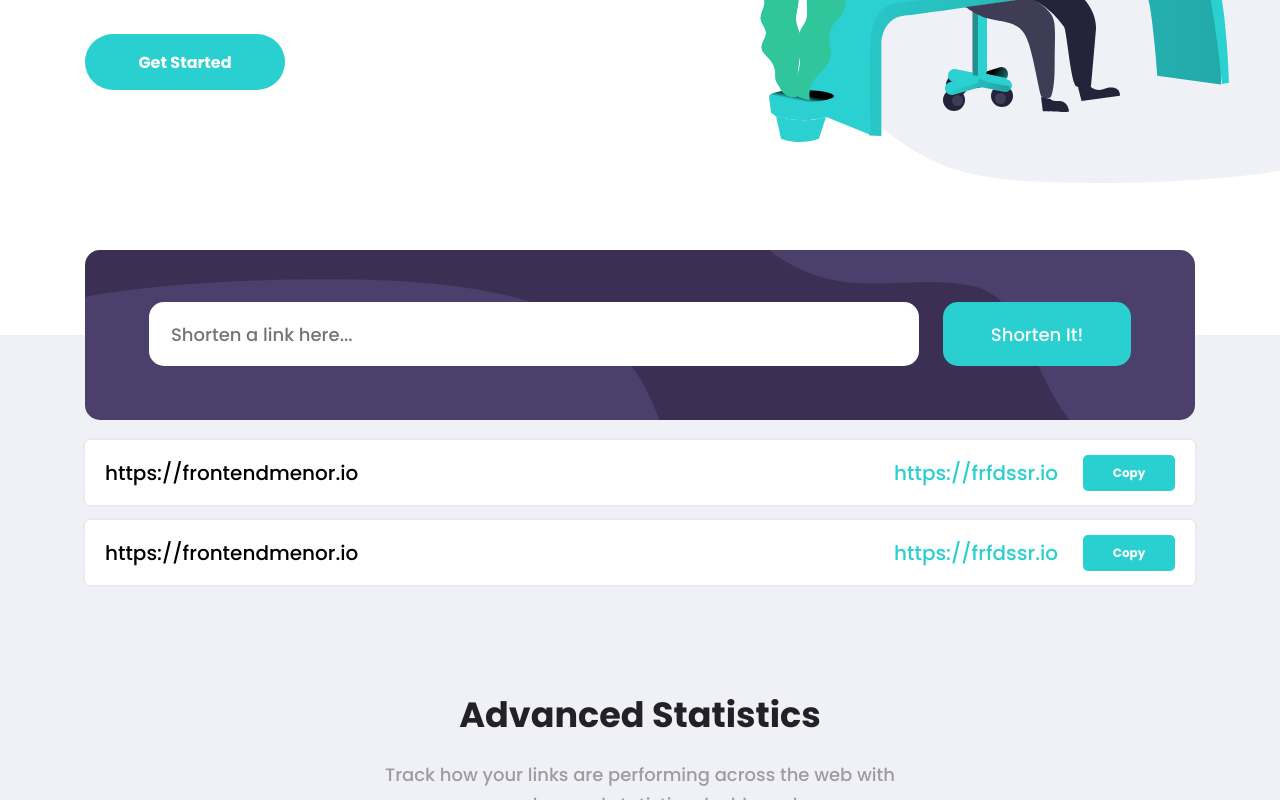
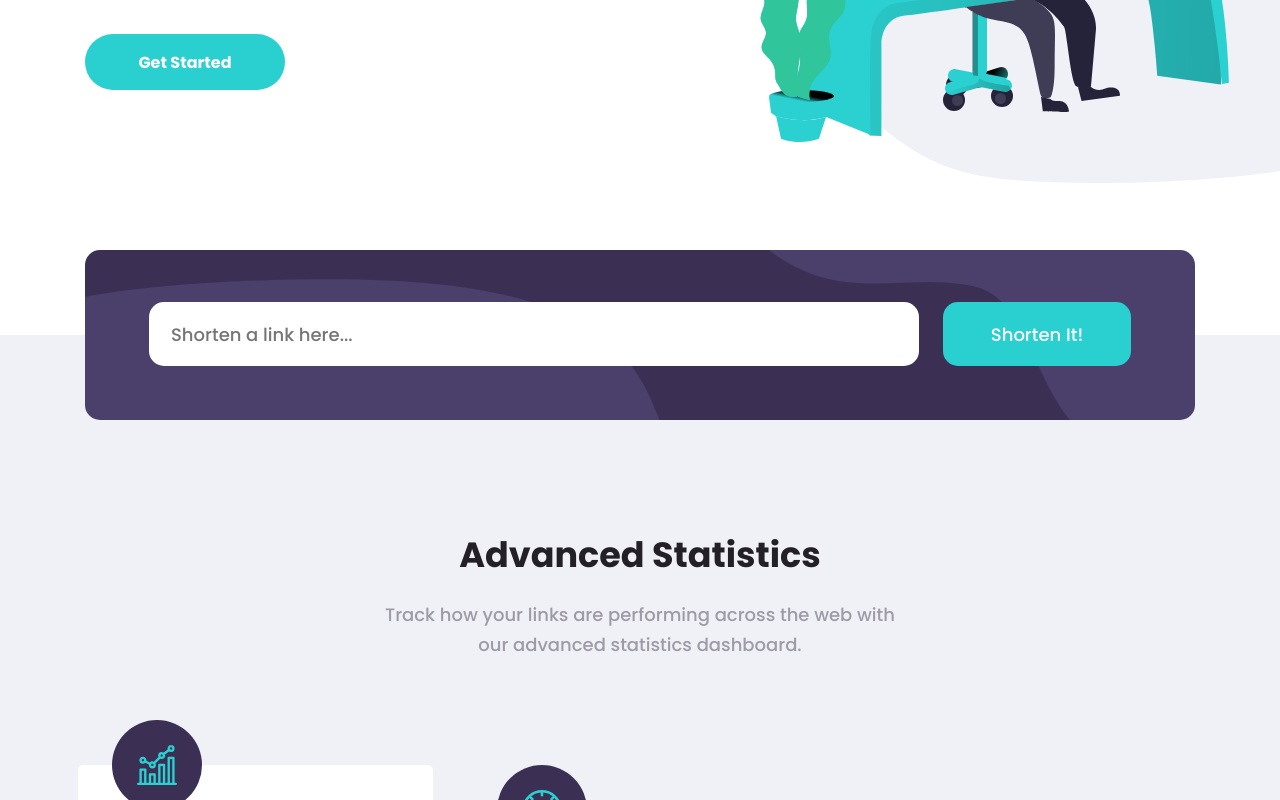
Before and after one commit to haczaPu/shortly-landing-page, a React (Create React App) app: page / in a window 1280 px wide. Shown: the part 465-1265 px from the top of the page. Built offline with nearby package versions, Linux system fonts and the light colour scheme.

Commit message:
api interaction added

```diff
--- a/package.json
+++ b/package.json
@@ -1,13 +1,16 @@
 {
   "name": "shortly-landing-page",
+
   "version": "0.1.0",
   "private": true,
   "dependencies": {
     "@testing-library/jest-dom": "^5.11.4",
     "@testing-library/react": "^11.1.0",
     "@testing-library/user-event": "^12.1.10",
+    "axios": "^0.21.1",
     "react": "^17.0.2",
     "react-dom": "^17.0.2",
+    "react-loading": "^2.0.3",
     "react-scripts": "4.0.3",
     "web-vitals": "^1.0.1"
   },
@@ -23,6 +26,7 @@
       "react-app/jest"
     ]
   },
+
   "browserslist": {
     "production": [
       ">0.2%",
@@ -34,5 +38,6 @@
       "last 1 firefox version",
       "last 1 safari version"
     ]
+
   }
 }
--- a/src/App.js
+++ b/src/App.js
@@ -1,8 +1,75 @@
 import "./style/style.css";
 import ShortenBox from "./components/ShortenBox";
 import LinksWrapper from "./components/LinksWrapper";
+import { useState, useEffect } from "react";
+import axios from "axios";
 
 function App() {
+  const [data, setData] = useState(null);
+  const [input, setInput] = useState("");
+  const [results, setResults] = useState([]);
+  const [loading, setLoading] = useState(false);
+
+  //Shorten url on btn click
+  const getData = e => {
+    e.preventDefault();
+    setLoading(true);
+    setInput("");
+    axios
+      .get(`https://api.shrtco.de/v2/shorten?url=${input}`)
+      .then(response => {
+        setData(response.data.result);
+        setResults([
+          ...results,
+          { original_link: response.data.result.original_link, short_link: response.data.result.short_link },
+        ]);
+        setLoading(false);
+      })
+      .catch(function (error) {
+        console.log(error);
+      });
+  };
+
+  //Input change
+  const handleInput = e => {
+    setInput(e.target.value);
+  };
+
+  //Copy link
+  const handleCopy = e => {
+    const copyBtn = e.target.parentNode.childNodes[0].innerHTML;
+    navigator.clipboard.writeText(copyBtn);
+
+    const allCopyBtns = document.querySelectorAll(".btn--copied");
+    allCopyBtns.forEach(btn => {
+      btn.innerHTML = "Copy";
+      btn.classList.remove("btn--copied");
+    });
+    e.target.innerHTML = "Copied!";
+    e.target.classList.add("btn--copied");
+  };
+
+  //Save links to local
+  useEffect(() => {
+    const saveLocalLinks = () => {
+      localStorage.setItem("savedLinks", JSON.stringify(results));
+    };
+    saveLocalLinks();
+  }, [results]);
+
+  //Get links from local
+  useEffect(() => {
+    const getLocalLinks = () => {
+      if (localStorage.getItem("savedLinks") === null) {
+        localStorage.setItem("savedLinks", JSON.stringify([]));
+      } else {
+        let linksLocal = JSON.parse(localStorage.getItem("savedLinks"));
+        setResults(linksLocal);
+      }
+    };
+    getLocalLinks();
+  }, []);
+
   return (
     <div className="App">
       <header className="header">
@@ -37,8 +104,8 @@ function App() {
       </header>
 
       <main className="main">
-        <ShortenBox />
-        <LinksWrapper />
+        <ShortenBox getData={getData} input={input} handleInput={handleInput} />
+        <LinksWrapper loading={loading} data={data} results={results} handleCopy={handleCopy} />
         <h2 className="title title--m main__title">Advanced Statistics</h2>
         <p className="title title--s main__title--s">
           Track how your links are performing across the web with our advanced statistics dashboard.
--- a/src/components/LinksWrapper.js
+++ b/src/components/LinksWrapper.js
@@ -1,24 +1,27 @@
 import React from "react";
+import ReactLoading from "react-loading";
 
-const LinksWrapper = () => {
+const LinksWrapper = ({ loading, results, handleCopy }) => {
   return (
     <>
-      <div className="links-wrapper">
-        <div className="result">
-          <div className="result__link">https://frontendmenor.io</div>
-          <div className="result__container">
-            <div className="result__link result__link--shorten">https://frfdssr.io</div>
-            <button className="btn btn--highlighted btn--squared">Copy</button>
+      {loading ? (
+        <ReactLoading type={"bubbles"} color={"hsl(180, 66%, 49%)"} width={"120px"} height={"120px"} />
+      ) : (
+        <div></div>
+      )}
+      {results.map((link, i) => (
+        <div className="links-wrapper" key={i}>
+          <div className="result">
+            <div className="result__link">{link.original_link}</div>
+            <div className="result__container">
+              <div className="result__link result__link--shorten">{link.short_link}</div>
+              <button className="btn btn--highlighted btn--squared" onClick={handleCopy}>
+                Copy
+              </button>
+            </div>
           </div>
         </div>
-        <div className="result">
-          <div className="result__link">https://frontendmenor.io</div>
-          <div className="result__container">
-            <div className="result__link result__link--shorten">https://frfdssr.io</div>
-            <button className="btn btn--highlighted btn--squared">Copy</button>
-          </div>
-        </div>
-      </div>
+      ))}
     </>
   );
 };
--- a/src/components/ShortenBox.js
+++ b/src/components/ShortenBox.js
@@ -1,11 +1,18 @@
 import React from "react";
 
-const ShortenBox = () => {
+const ShortenBox = ({ getData, input, handleInput }) => {
   return (
     <>
       <div className="shorten-box">
-        <input className="shorten-box__input" placeholder="Shorten a link here..." />
-        <button className="shorten-box__btn">Shorten It!</button>
+        <input
+          className="shorten-box__input"
+          placeholder="Shorten a link here..."
+          value={input}
+          onChange={handleInput}
+        />
+        <button className="shorten-box__btn" onClick={getData}>
+          Shorten It!
+        </button>
       </div>
     </>
   );
--- a/src/style/style.css
+++ b/src/style/style.css
@@ -215,6 +215,10 @@
   width: 92px;
   height: 36px;
   border-radius: 5px;
+}
+
+.App .btn--copied {
+  background-color: #3b3054;
 }
 
 .App .main {
--- a/src/style/style.scss
+++ b/src/style/style.scss
@@ -99,6 +99,10 @@
       width: 92px;
       height: 36px;
       border-radius: 5px;
+    }
+
+    &--copied {
+      background-color: $c-pri-viol;
     }
   }
 
```
Also changed, not shown: src/index.js (+6 -6 lines), 2 other files (tests, documents, lock files or other folders).
